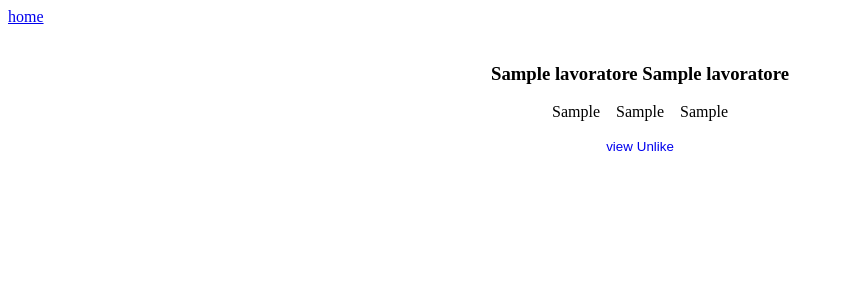
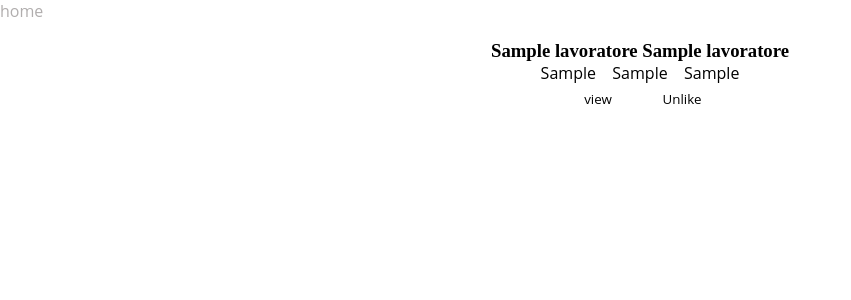
Before and after one commit to davidbelfiori/JobInt, a PHP site: page /likeProfili.php in a window 1280 px wide. Shown: the top 300 px of the page, without its empty margins (0-851 px from the left). Run offline with PHP 8.4, Linux system fonts and the light colour scheme; the visitor is signed in with stand-in values (Sample User, id 1); tables that the repository leaves empty or names only in its code hold one stand-in row (values such as "Sample post").

```diff
--- a/page/index.php
+++ b/page/index.php
@@ -82,7 +82,7 @@ if (isset($_POST['submit'])) {
                 <h1 id="scritta-nav">JOBINT</h1>
             </div>
             <div class="menu">
-                <a href="help.php">Contattaci</a>
+                <a href="help.php">Help</a>
                 <a href="#">FAQ</a>
                 <a href="reg1UA.php">Registrati</a>
 
--- a/page/likeProfili.php
+++ b/page/likeProfili.php
@@ -6,13 +6,22 @@ $email= $_SESSION['email'];
 $idAzienda= $_SESSION['idAzienda'];
 
 ?>
-<html>
+<html lang="it">
 <header>
+    <meta charset="utf-8">
+    <meta name="viewport" content="width=device-width, initial-scale=1.0">
+
+    <link rel="stylesheet" href="https://stackpath.bootstrapcdn.com/font-awesome/4.7.0/css/font-awesome.min.css">
+
+    <link rel="stylesheet" type="text/css" href="css/indexstyle.css">
+
+    <title>JobInt</title>
+
+    <link rel="preconnect" href="https://fonts.googleapis.com">
+    <link rel="preconnect" href="https://fonts.gstatic.com" crossorigin>
+    <link href="https://fonts.googleapis.com/css2?family=PT+Sans&display=swap" rel="stylesheet">
 
 </header>
-
-
-
 <body>
 
 <a href="welcomeAzienda.php">home</a>
--- a/page/reg2Azienda.php
+++ b/page/reg2Azienda.php
@@ -153,6 +153,8 @@ if (isset($_POST['submit'])) {
                 <div class="input-group">
                     <p>Codice ATECO</p>
                     <input type="text" name="codiceATECO">
+
+
                 </div>
 
                 <div class="button">
```
Also changed, not shown: page/regUserLavoratore2.php (+13 -2 lines), page/uploads/userimage/IMG-622b4384e33303.85327371.jpg (added), 4 other files.
